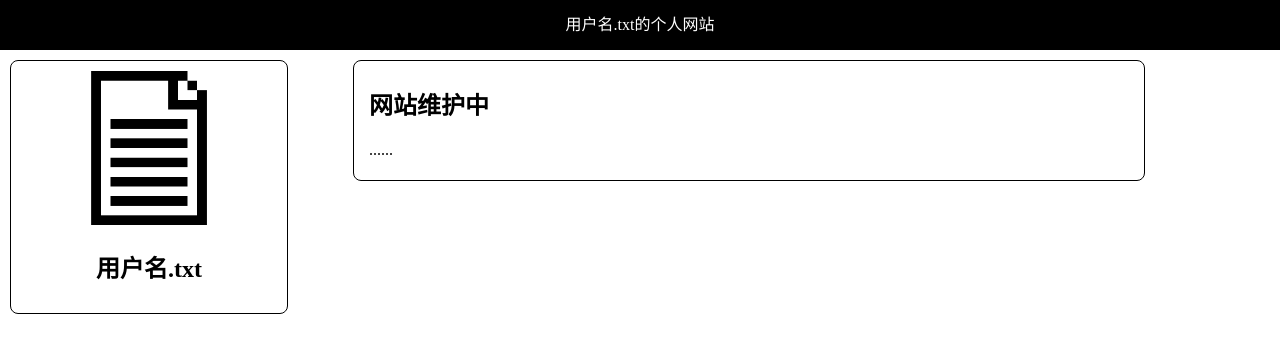
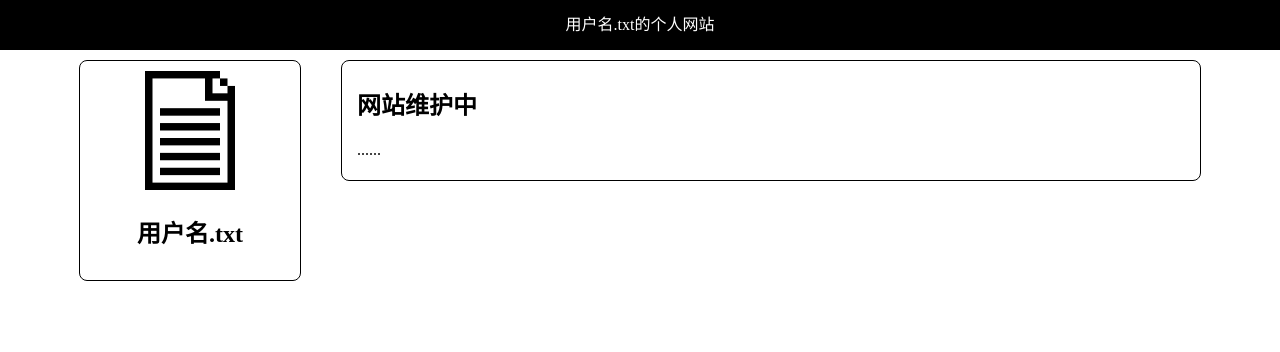
Before and after one commit to yhmtxt/yhmtxt.github.io, a plain HTML site: page index.html in a window 1280 px wide. Drawn offline with Linux system fonts and the light colour scheme.

Commit message:
更改布局

```diff
--- a/css/home_page.css
+++ b/css/index.css
@@ -14,14 +14,18 @@ li {
     background-color: black;
     width: 100%;
     height: 50px;
+    line-height: 50px;
     color: white;
     text-align: center;
-    line-height: 50px;
+}
+#main {
+    display: flex;
+    width: 95%;
+    margin: 10px auto;
+    justify-content: center;
 }
 #info {
-    float: left;
-    width: 20%;
-    margin: 10px;
+    width: 200px;
     padding: 10px;
     border: 1px solid black;
     border-radius: 8px;
@@ -32,9 +36,8 @@ li {
     height: 60%;
 }
 .articles {
-    float: left;
-    width: 65%;
-    margin: 10px 15px;
+    flex: 1;
+    max-width: 900px;
 }
 .articles li {
     border: 1px solid black;
--- a/index.html
+++ b/index.html
@@ -5,11 +5,12 @@
         <meta http-equiv="X-UA-Compatible" content="IE=edge">
         <meta name="viewport" content="width=device-width, initial-scale=1.0">
         <link rel="icon" href="image/icon.png" type="image/x-icon" />
-        <link rel="stylesheet" href="css/home_page.css">
+        <link rel="stylesheet" href="css/index.css">
         <title>用户名.txt的个人网站</title>
     </head>
     <body>
         <div id="header">用户名.txt的个人网站</div>
+        <div id="main">
             <div id="info">
                 <img src="img/avatar.png"><br>
                 <h2>用户名.txt</h2>
@@ -22,5 +23,6 @@
                     </li>
                 </ul>
             </div>
+        </div>
     </body>
 </html>
```
Lines whose indentation alone changed are shown as unchanged.
